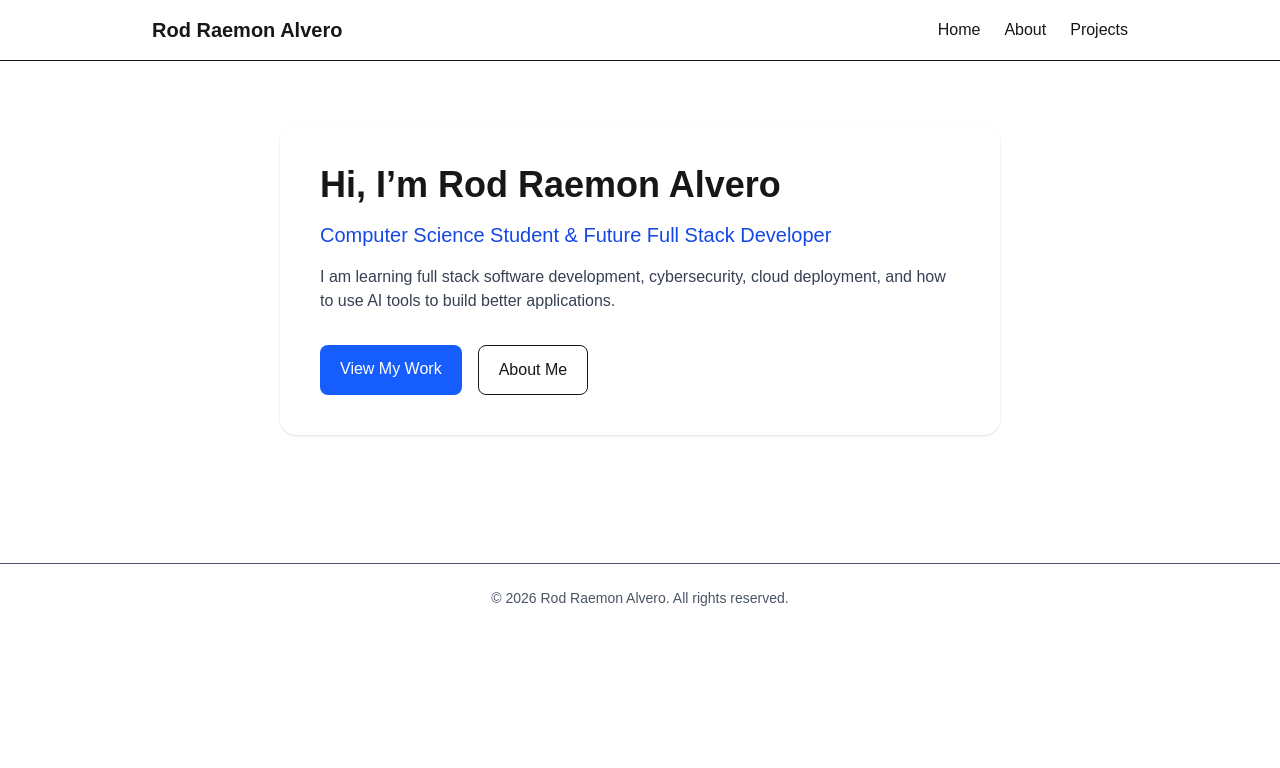
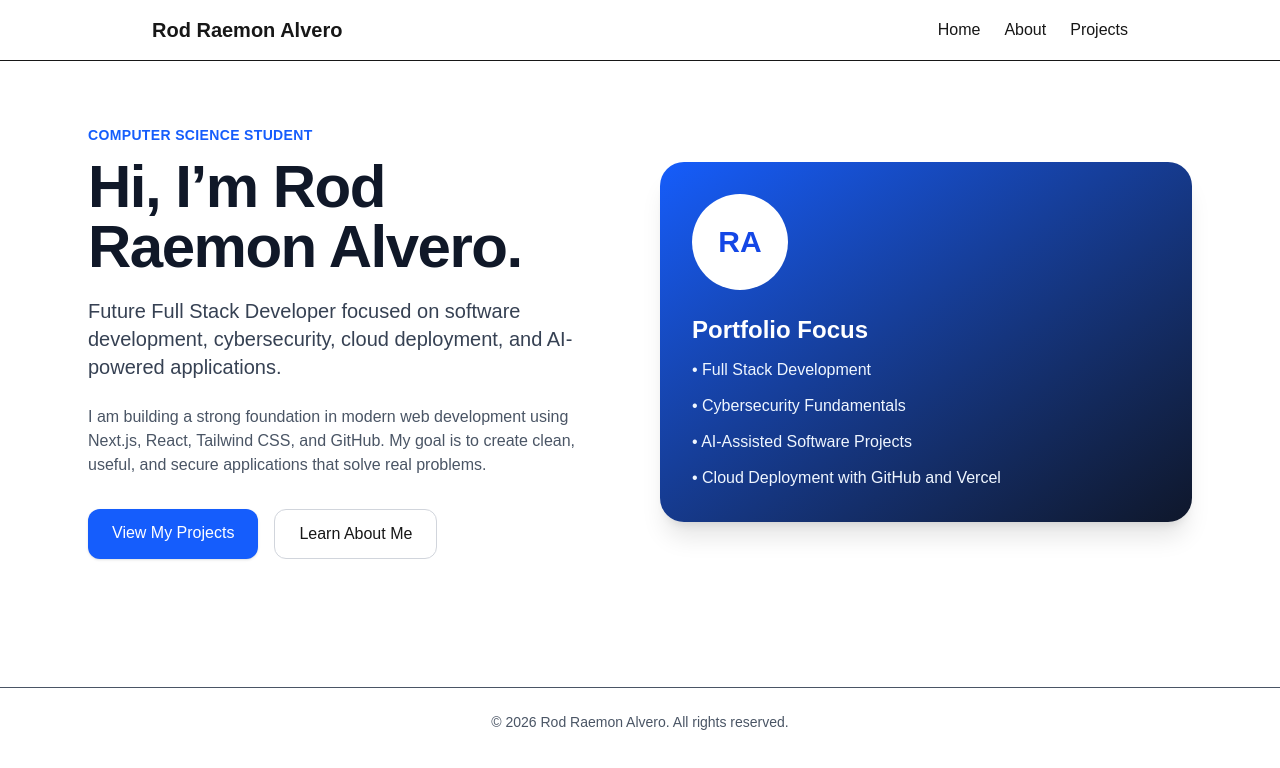
Before and after one commit to rodraemonalvero/week-02-portfolio, a Next.js app: page / in a window 1280 px wide. Shown: the top 768 px of the page. Built offline with nearby package versions, Linux system fonts and the light colour scheme.

Commit message:
Improve homepage for mini project

```diff
--- a/app/page.tsx
+++ b/app/page.tsx
@@ -2,33 +2,58 @@ import Link from "next/link";
 
 export default function HomePage() {
   return (
-    <main className="mx-auto max-w-3xl px-6 py-16">
-      <section className="rounded-2xl bg-white p-10 shadow">
-        <h1 className="mb-4 text-4xl font-bold">Hi, I’m Rod Raemon Alvero</h1>
-
-        <p className="mb-4 text-xl text-blue-700">
-          Computer Science Student & Future Full Stack Developer
+    <main className="mx-auto max-w-6xl px-6 py-16">
+      <section className="grid items-center gap-10 md:grid-cols-2">
+        <div>
+          <p className="mb-3 text-sm font-semibold uppercase tracking-wide text-blue-600">
+            Computer Science Student
           </p>
 
-        <p className="mb-8 text-gray-700">
-          I am learning full stack software development, cybersecurity, cloud
-          deployment, and how to use AI tools to build better applications.
+          <h1 className="mb-5 text-4xl font-bold tracking-tight text-gray-900 md:text-6xl">
+            Hi, I’m Rod Raemon Alvero.
+          </h1>
+
+          <p className="mb-6 text-xl text-gray-700">
+            Future Full Stack Developer focused on software development,
+            cybersecurity, cloud deployment, and AI-powered applications.
           </p>
 
-        <div className="flex gap-4">
+          <p className="mb-8 text-gray-600">
+            I am building a strong foundation in modern web development using
+            Next.js, React, Tailwind CSS, and GitHub. My goal is to create clean,
+            useful, and secure applications that solve real problems.
+          </p>
+
+          <div className="flex flex-wrap gap-4">
             <Link
               href="/projects"
-            className="rounded-lg bg-blue-600 px-5 py-3 text-white hover:bg-blue-700"
+              className="rounded-xl bg-blue-600 px-6 py-3 font-medium text-white shadow hover:bg-blue-700"
             >
-            View My Work
+              View My Projects
             </Link>
 
             <Link
               href="/about"
-            className="rounded-lg border px-5 py-3 hover:bg-gray-100"
+              className="rounded-xl border border-gray-300 px-6 py-3 font-medium hover:bg-gray-100"
             >
-            About Me
+              Learn About Me
             </Link>
+          </div>
+        </div>
+
+        <div className="rounded-3xl bg-gradient-to-br from-blue-600 to-slate-900 p-8 text-white shadow-xl">
+          <div className="mb-6 flex h-24 w-24 items-center justify-center rounded-full bg-white text-3xl font-bold text-blue-700">
+            RA
+          </div>
+
+          <h2 className="mb-3 text-2xl font-bold">Portfolio Focus</h2>
+
+          <ul className="space-y-3 text-blue-50">
+            <li>• Full Stack Development</li>
+            <li>• Cybersecurity Fundamentals</li>
+            <li>• AI-Assisted Software Projects</li>
+            <li>• Cloud Deployment with GitHub and Vercel</li>
+          </ul>
         </div>
       </section>
     </main>
```
Lines whose indentation alone changed are shown as unchanged.
